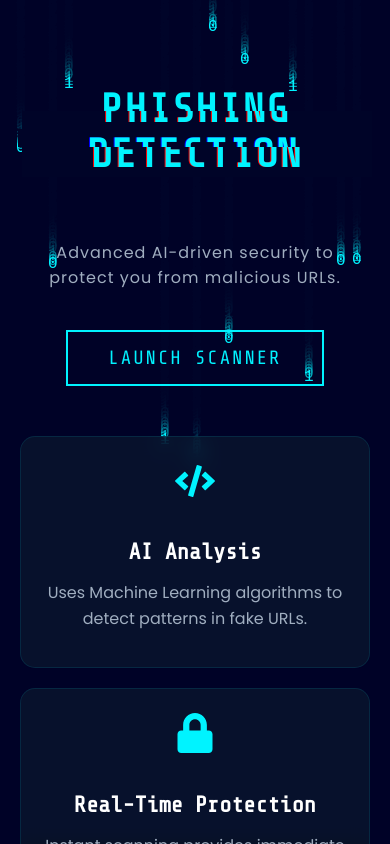
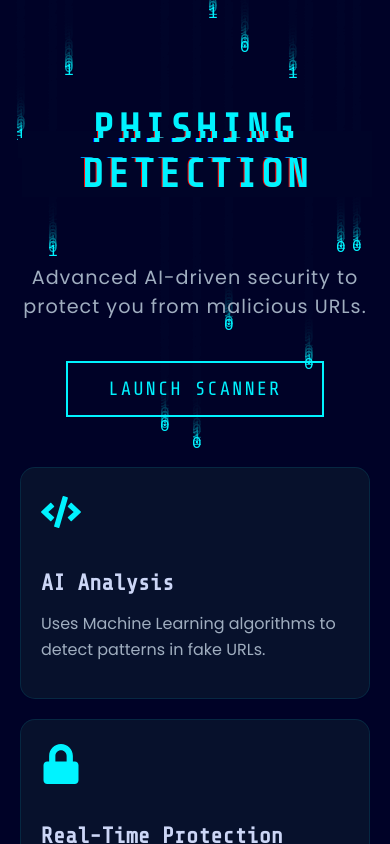
Before and after one commit to vengeance-404/phishing-website-detection, a React (Create React App) app in the folder frontend/: page /#/ in a window 390 px wide. Shown: the top 844 px of the page. Built offline with nearby package versions, Linux system fonts and the light colour scheme.

Commit message:
Update Home.css

```diff
--- a/frontend/src/Home.css
+++ b/frontend/src/Home.css
@@ -1,42 +1,57 @@
 
 .home-container {
-  min-height: 100vh;
+  height: 100vh;
+  width: 100vw;
+  overflow-y: auto;
+  overflow-x: hidden;
   position: relative;
+  display: block;
+}
+
+.background-wrapper {
+  position: fixed;
+  top: 0;
+  left: 0;
+  width: 100%;
+  height: 100%;
+  z-index: 0;
+  pointer-events: none;
+}
+
+
+.content-wrapper {
+  position: relative;
+  z-index: 10;
+  width: 100%;
+  max-width: 1200px;
+
+  min-height: 100%;
+  margin: 0 auto;
+  padding: 40px 20px;
   display: flex;
   flex-direction: column;
   align-items: center;
   justify-content: center;
-  color: white;
-  overflow-x: hidden;
-  width: 100%;
-}
-
-.content-wrapper {
-  position: relative;
-  z-index: 10;
-  text-align: center;
-  max-width: 1200px;
-  width: 100%;
-  padding: 20px;
   box-sizing: border-box;
 }
 
 
 .hero-section {
   margin-bottom: 80px;
+  text-align: center;
 }
 
 .subtitle {
   font-size: 1.2rem;
-  color: var(--text-dim);
+  color: var(--text-dim, #8892b0);
   margin-bottom: 40px;
   letter-spacing: 1px;
 }
 
+
 .glitch-wrapper {
   display: inline-block;
   margin-bottom: 20px;
-  max-width: 100%;
 }
 
 .glitch {
@@ -45,9 +60,8 @@
   font-weight: 700;
   text-transform: uppercase;
   position: relative;
-  color: var(--primary);
+  color: var(--primary, #64ffda);
   letter-spacing: 4px;
-  word-wrap: break-word;
 }
 
 .glitch::before, .glitch::after {
@@ -55,7 +69,7 @@
   position: absolute;
   top: 0; left: 0;
   width: 100%; height: 100%;
-  background: var(--bg-dark);
+  background: var(--bg-dark, #0a192f);
 }
 
 .glitch::before {
@@ -87,8 +101,8 @@
   font-size: 1.2rem;
   font-family: 'Share Tech Mono', monospace;
   background: transparent;
-  color: var(--primary);
-  border: 2px solid var(--primary);
+  color: var(--primary, #64ffda);
+  border: 2px solid var(--primary, #64ffda);
   cursor: pointer;
   text-transform: uppercase;
   letter-spacing: 2px;
@@ -98,18 +112,17 @@
 }
 
 .cta-btn:hover {
-  background: var(--primary);
+  background: var(--primary, #64ffda);
   color: black;
 }
 
 
 .features-grid {
   display: grid;
-  grid-template-columns: repeat(auto-fit, minmax(280px, 1fr));
+  grid-template-columns: repeat(auto-fit, minmax(300px, 1fr));
   gap: 30px;
+  width: 100%;
   padding: 0 10px;
-  width: 100%;
-  box-sizing: border-box;
 }
 
 .feature-card {
@@ -118,17 +131,16 @@
   padding: 30px;
   border-radius: 15px;
   border: 1px solid rgba(0, 243, 255, 0.1);
-  transition: transform 0.3s ease;
+  text-align: left;
 }
 
 .feature-card:hover {
-  transform: translateY(-10px);
-  border-color: var(--primary);
+  border-color: var(--primary, #64ffda);
 }
 
 .card-icon {
   font-size: 2.5rem;
-  color: var(--primary);
+  color: var(--primary, #64ffda);
   margin-bottom: 20px;
 }
 
@@ -136,40 +148,35 @@
   font-family: 'Share Tech Mono', monospace;
   margin-bottom: 15px;
   font-size: 1.4rem;
+  color: #ccd6f6;
 }
 
 .feature-card p {
-  color: var(--text-dim);
+  color: var(--text-dim, #8892b0);
   line-height: 1.6;
 }
 
+
 @media (max-width: 768px) {
-  .home-container {
+  .content-wrapper {
     justify-content: flex-start;
-    padding-top: 40px;
-    height: auto;
+    padding-top: 80px;
+    padding-bottom: 80px;
   }
 
   .glitch {
     font-size: 2.5rem;
-    letter-spacing: 2px;
-  }
-
-  .subtitle {
-    font-size: 1rem;
-    padding: 0 10px;
-  }
-
-  .features-grid {
-    grid-template-columns: 1fr;
-    gap: 20px;
-    padding: 0;
   }
 
   .hero-section {
     margin-bottom: 50px;
   }
 
+  .features-grid {
+    grid-template-columns: 1fr;
+    gap: 20px;
+  }
+
   .feature-card {
     padding: 20px;
   }
```
